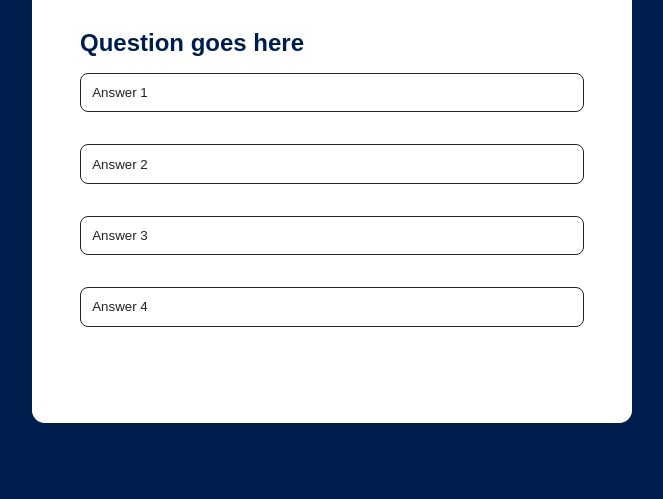
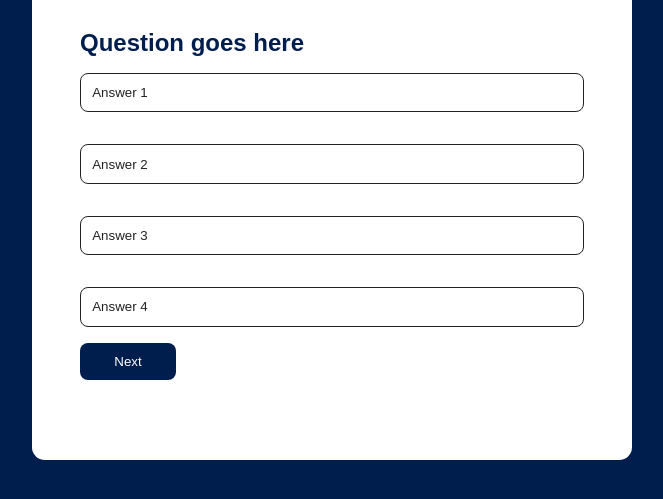
Before and after one commit to ManasiMohite13/quiz_app, a plain HTML site: page index.html in a window 1280 px wide. Shown: the part 201-700 px from the top of the page, without its empty margins (308-971 px from the left). Drawn offline with Linux system fonts and the light colour scheme.

Commit message:
Enhance quiz UI: Styled buttons and added hover effects

```diff
--- a/index.html
+++ b/index.html
@@ -16,8 +16,8 @@
                 <button class="btn">Answer 2</button>
                 <button class="btn">Answer 3</button>
                 <button class="btn">Answer 4</button>
-
             </div>
+            <button id="next-btn" >Next</button>
         </div>
 
 
--- a/style.css
+++ b/style.css
@@ -42,4 +42,21 @@ body{
     text-align: left;
     border-radius: 0.5rem;
     cursor: pointer;
+    transform: all 0.3s;
 }
+.btn:hover{
+    background: #222;
+    color: #fff;
+}
+
+#next-btn{
+    background: #001e4d;
+    color: #fff;
+    font-weight: 400;
+    width: 6rem;
+    border: 0;
+    padding: 0.7rem;
+    border-radius: 0.5rem;
+    cursor: pointer;
+    /* display: none; */
+}
```
